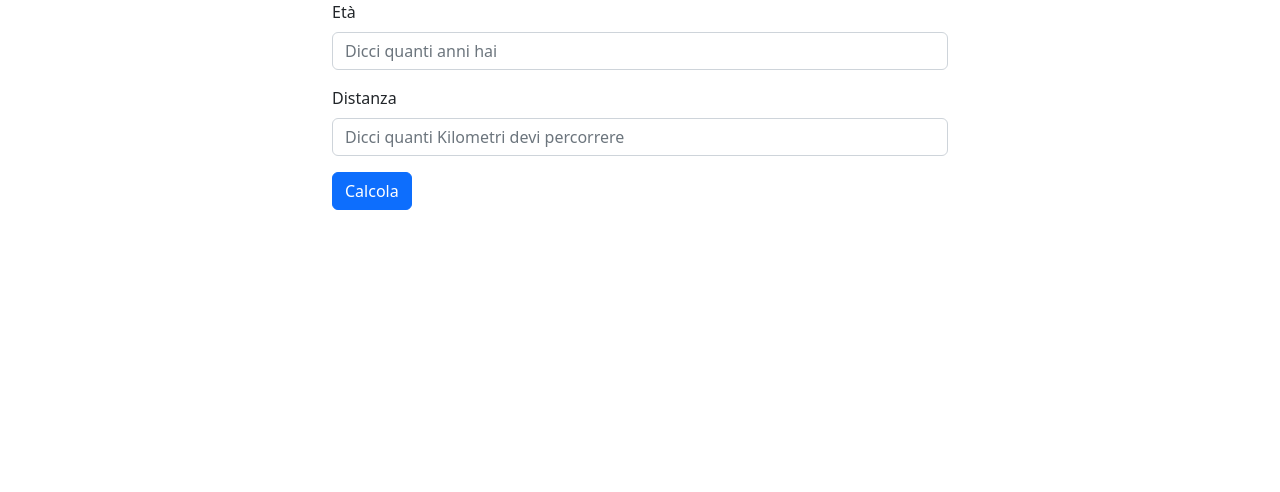
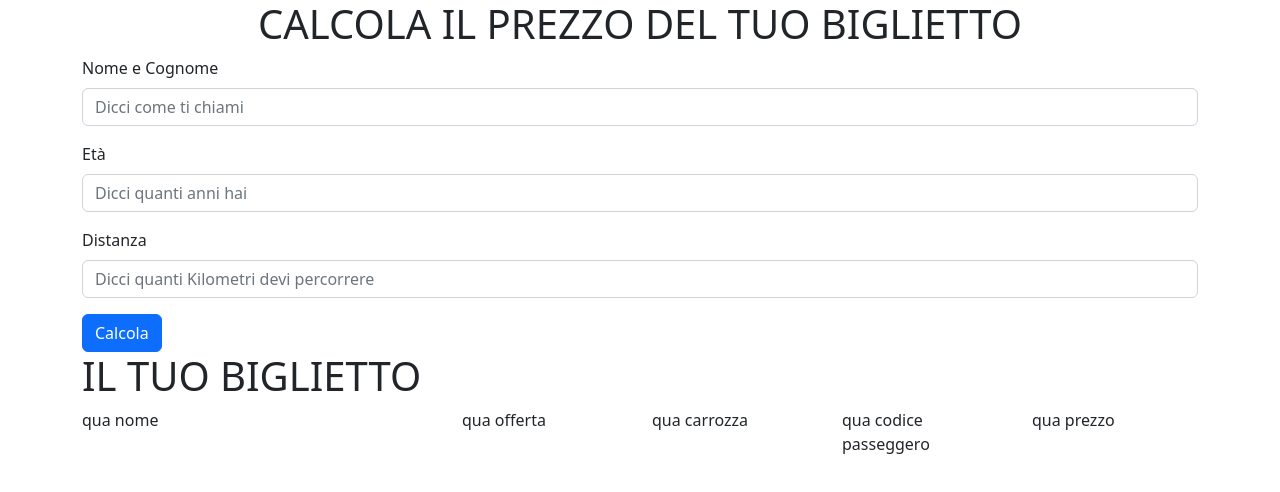
Before and after one commit to stecarraa/js-biglietto-treno-form, a plain HTML site: page index.html in a window 1280 px wide. Drawn offline with nearby package versions, Linux system fonts and the light colour scheme.

Commit message:
milestone 2 da abbellire

```diff
--- a/index.html
+++ b/index.html
@@ -14,9 +14,15 @@
 </head>
 
 <body>
-
-    <div class="container w-50">
-
+<section>
+    <div class="container">
+        <div class="col-12 text-center">
+            <h1>CALCOLA IL PREZZO DEL TUO BIGLIETTO</h1>
+        </div>
+        <div class="mb-3">
+            <label  class="form-label">Nome e Cognome</label>
+            <input type="text" class="form-control" id="userName" placeholder="Dicci come ti chiami">
+          </div>
             <div class="mb-3">
               <label  class="form-label">Età</label>
               <input type="text" class="form-control" id="userAge" placeholder="Dicci quanti anni hai">
@@ -28,7 +34,25 @@
 
             <button  id="checkPrice" class="btn btn-primary">Calcola</button>
 
-            <div class="message"></div>
+</section>
+
+<section>
+    <div class="container">
+        <div class="row">
+            <div class="col-12">
+                <h1>IL TUO BIGLIETTO</h1>
+            </div>
+        </div>
+        <div class="row">
+            <div class="col-4"><div id="name">qua nome</div></div>
+            <div class="col-2"><div id="offer">qua offerta</div></div>
+            <div class="col-2"><div id="coach">qua carrozza</div></div>
+            <div class="col-2"><div id="CPcode">qua codice passeggero</div></div>
+            <div class="col-2"><div id="price">qua prezzo</div></div>
+
+        </div>
+    </div>
+</section>
 
 
     </div>
--- a/main.js
+++ b/main.js
@@ -22,14 +22,23 @@ checkPrice.addEventListener('click',function(){
     let userAge =parseInt( document.getElementById("userAge").value);
     let price =parseInt (document.getElementById("distance").value) * 0.26;
 
+            document.getElementById('name').innerHTML = userName.value;
+            document.getElementById('coach').innerHTML = ( Math.floor( Math.random() * 9 ) + 1 );
+            document.getElementById('CPcode').innerHTML = ( Math.floor( Math.random() * 10000) + 90000 );
+
     if (userAge < 18){
         price = price - ((price * 15) / 100);
         message = 'Essendo un minore hai diritto allo sconro del 15%! il prezzo del tuo biglietto è: ';
+        document.getElementById('offer').innerHTML ='Sconto Minorenni 15%';
+        document.getElementById('price').innerHTML =price.toFixed(2) + '€';
     } else if (userAge > 65){
         price = price - ((price * 35) / 100);
         message = 'Essendo un veterano hai diritto allo sconro del 35%! il prezzo del tuo biglietto è: ';
+        document.getElementById('offer').innerHTML ='Sconto Veterani 40%';
+        document.getElementById('price').innerHTML =price.toFixed(2) + '€';
     } else {
         message = 'Non hai diritto a sconti, ti tocca pagare : '
+        document.getElementById('offer').innerHTML ='Biglietto Prezzo Intero';
     }
     message = message + price.toFixed(2) + '€'
 console.log(message);
```
